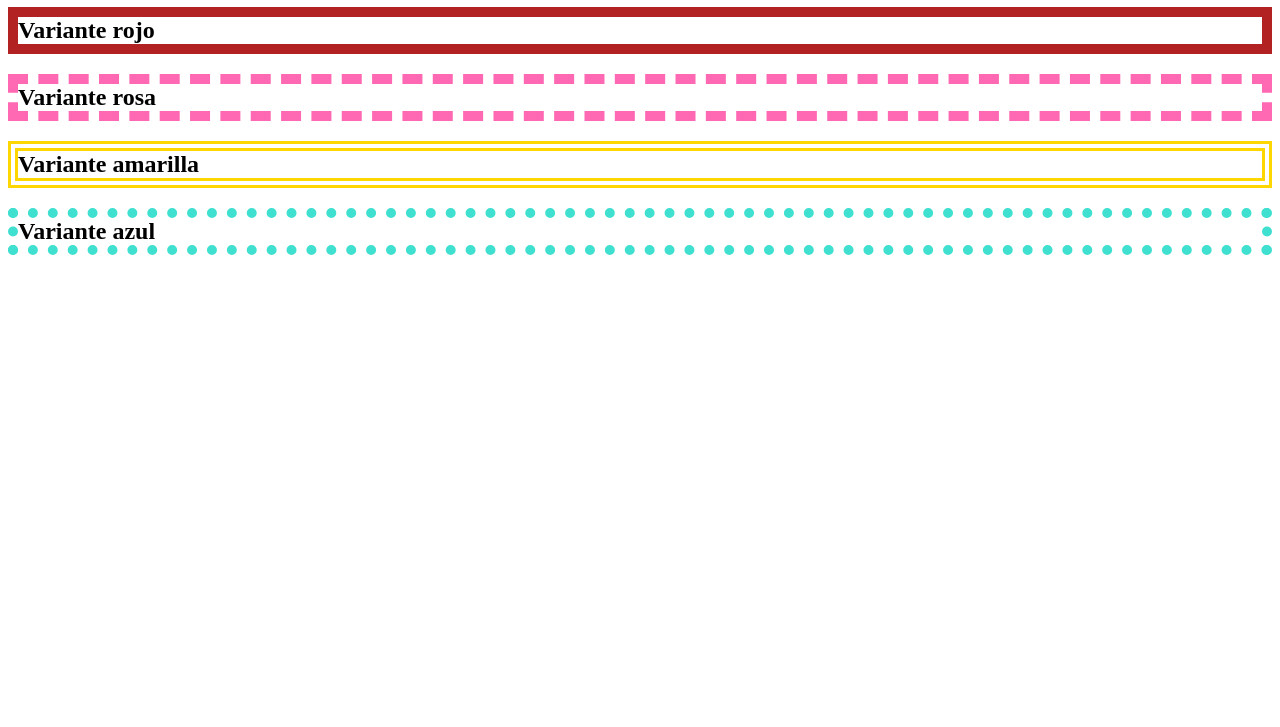
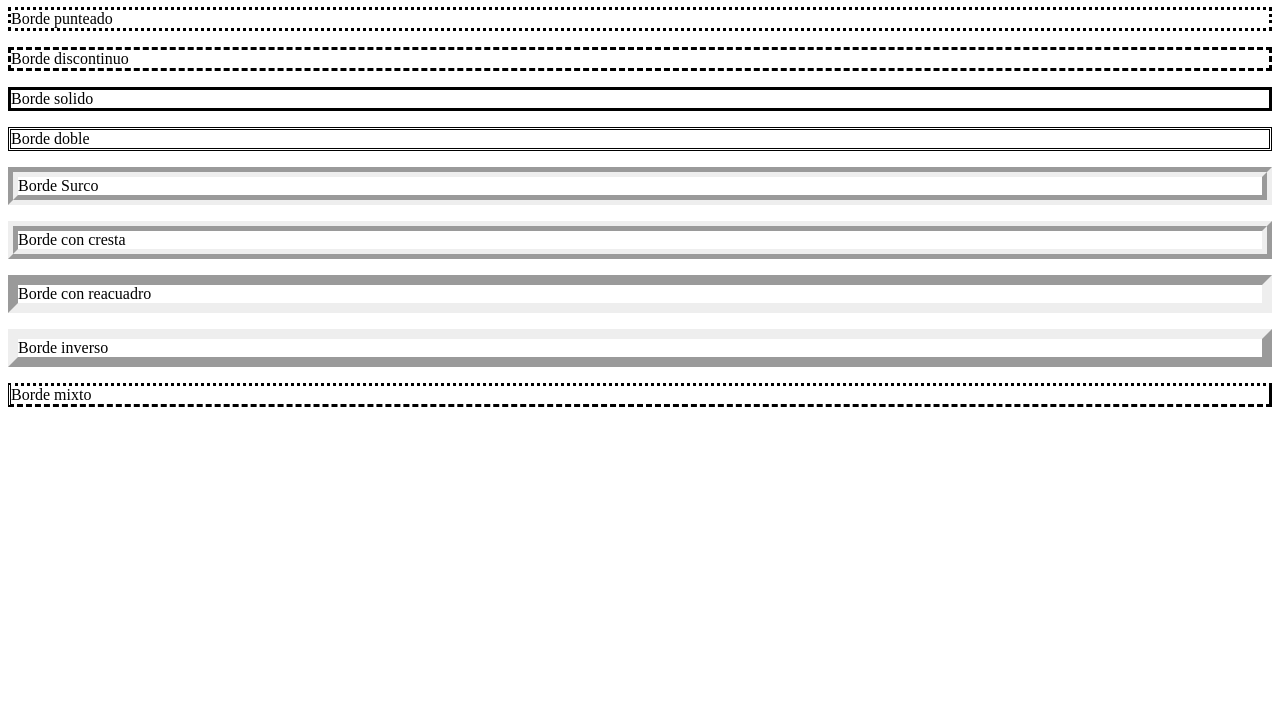
Before and after one commit to Mich43ll/universidad_HTML, a plain HTML site: page CSS/Leccion02/index.html in a window 1280 px wide. Shown: the part 73-800 px from the top of the page. Drawn offline with Linux system fonts and the light colour scheme.

Commit message:
Estilos de bordes

```diff
--- a/CSS/Leccion02/css/estilo.css
+++ b/CSS/Leccion02/css/estilo.css
@@ -2,20 +2,42 @@ h1{
     text-align: center;
 }
 
-.rojo{
-    border: 10px solid firebrick;
-   /* background-color: firebrick;*/
+.punteado{
+    border-style: dotted;
 }
 
-.rosa{
-    border: 10px dashed hotpink;
-    /*background-color: hotpink;*/
+.discontinuo{
+    border-style: dashed;
 }
 
-.amarillo{
-    border: 10px double gold;
+.solida{
+    border-style: solid;
 }
 
-.azul{
-   border: 10px dotted turquoise;
+.doble{
+    border-style: double;
 }
+
+.surco {
+    border: 10px groove;
+}
+
+.cresta {
+    border: 10px ridge;
+}
+
+.recuadro {
+    border: 10px inset;
+}
+
+.inverso{
+    border: 10px outset;
+}
+
+.oculto{
+    border: 10px hidden;
+}
+
+.mixto {
+    border-style: dotted solid dashed double;
+}
--- a/CSS/Leccion02/index.html
+++ b/CSS/Leccion02/index.html
@@ -5,13 +5,18 @@
     <meta http-equiv="X-UA-Compatible" content="IE=edge">
     <meta name="viewport" content="width=device-width, initial-scale=1.0">
     <link rel="stylesheet" href="css/estilo.css">
-    <title>Colores en css</title>
+    <title>Bordes</title>
 </head>
 <body>
-    <h1>Colores en CSS</h1>
-    <h2 class="rojo">Variante rojo</h2>
-    <h2 class="rosa">Variante rosa</h2>
-    <h2 class="amarillo">Variante amarilla</h2>
-    <h2 class="azul">Variante azul</h2>
+    <h1>Bordes</h1>
+    <p class="punteado">Borde punteado</p>
+    <p class="discontinuo">Borde discontinuo</p>
+    <p class="solida">Borde solido</p>
+    <p class="doble">Borde doble</p>
+    <p class="surco">Borde Surco</p>
+    <p class="cresta">Borde con cresta</p>
+    <p class="recuadro">Borde con reacuadro</p>
+    <p class="inverso">Borde inverso</p>
+    <p class="mixto">Borde mixto</p>
 </body>
 </html>
```
